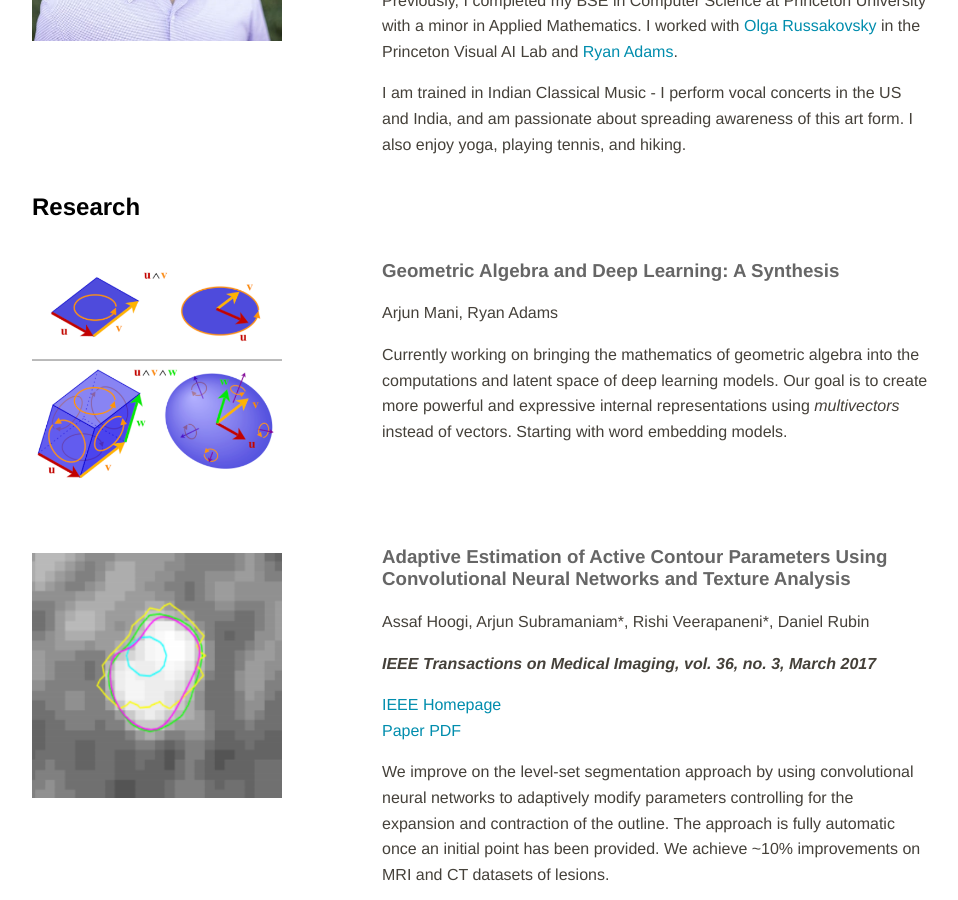
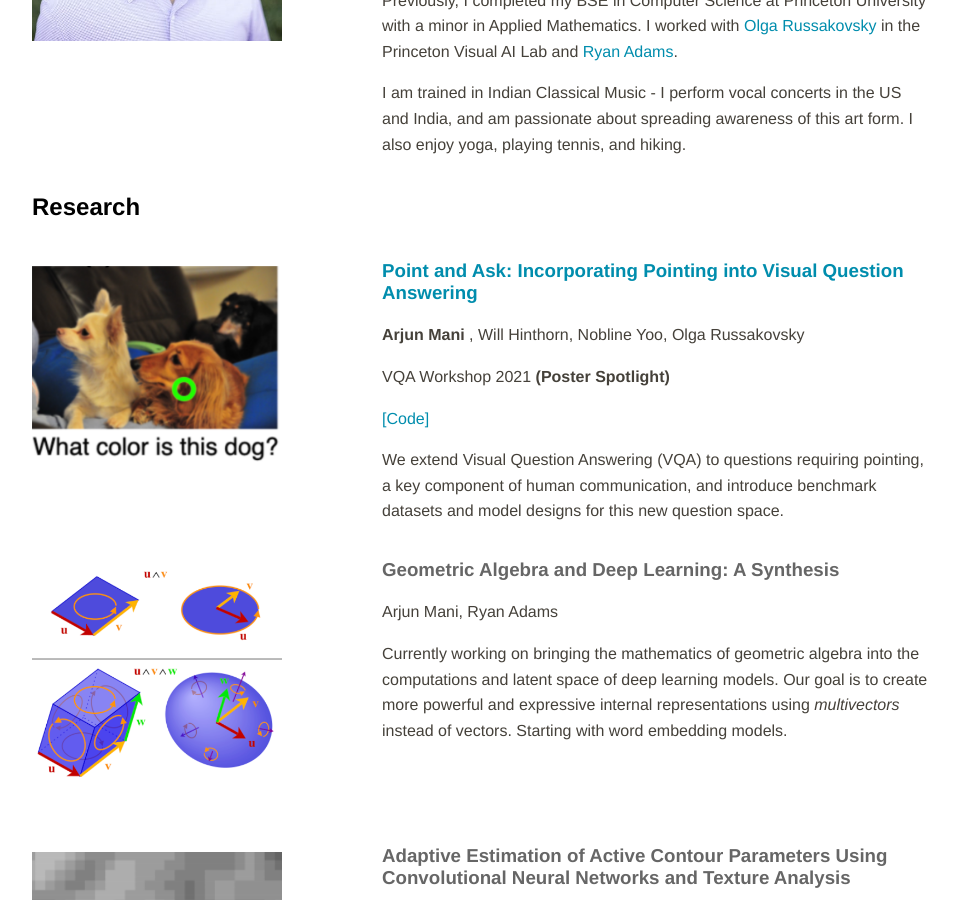
Before and after one commit to arjun-mani/arjun-mani.github.io, a Jekyll site: the page built from index.html, in a window 1280 px wide and 900 px high, scrolled down 378 px. Shown: the whole window, without its empty margins (160-1118 px from the left). Built offline with Jekyll 4.4.1, drawn with Linux system fonts in a browser that asks for light colours.

Commit message:
Update index.html

```diff
--- a/index.html
+++ b/index.html
@@ -33,7 +33,7 @@ title: Home
 
 <h2 id="Research" style="color:black;">Research</h2>
 
-<!-- <div class="divTableRow">
+<div class="divTableRow">
 	<div class="divTableCell">
 		<img class="about" src="/imgs/pointing.png" width="100%">
 	</div>
@@ -42,9 +42,9 @@ title: Home
 		<p><b> Arjun Mani </b>, Will Hinthorn, Nobline Yoo, Olga Russakovsky</p>
 		<p>VQA Workshop 2021 <b>(Poster Spotlight)</b> </p>
 		<p><a href="https://github.com/princetonvisualai/pointingqa" target="_blank">[Code]</a></p>
-		<p><small>We extend Visual Question Answering (VQA) to questions requiring pointing, a key component of human communication, and introduce benchmark datasets and model designs for this new question space.<small> </p>
+		<p>We extend Visual Question Answering (VQA) to questions requiring pointing, a key component of human communication, and introduce benchmark datasets and model designs for this new question space.</p>
 	</div>
-</div> -->
+</div>
 
 <div class="divTableRow">
 	<div class="divTableCell">
```
